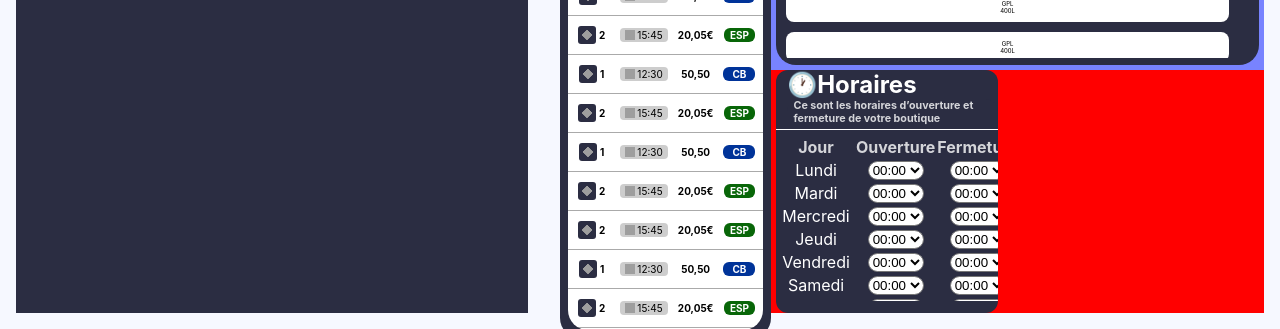
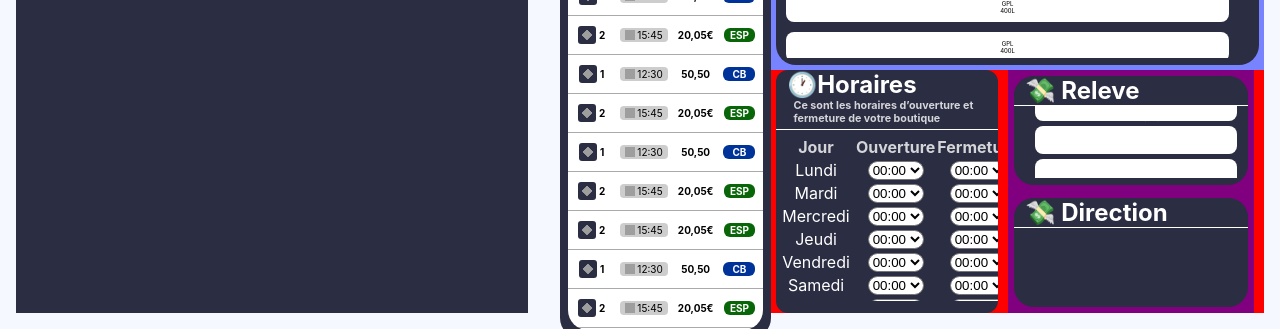
Before and after one commit to ThomasPorteletteGit/ERP, a React (Create React App) app in the folder frontend/: page / in a window 1280 px wide. Shown: the part 471-800 px from the top of the page. Built offline with nearby package versions, Linux system fonts and the light colour scheme; grey boxes are pictures that could not be loaded.

Commit message:
releve & dashboard components

```diff
--- a/frontend/src/components/Dashboard.js
+++ b/frontend/src/components/Dashboard.js
@@ -10,6 +10,8 @@
 import Transaction from './Transaction';
 import Stocks from './Stocks';
 import Incidents from './Incidents';
+import Releve from './Releve';
+import Direction from './Direction';
 
 const Dashboard = () => {
     // const fonctionnalites = ["Choix Paiement", "Montant à payer", "Panier", "A venir", "A venir", "A venir"];
@@ -71,6 +73,11 @@
 
                             <div className="horaires-releve-direction">
                                 <Horaires />
+
+                                <div className='releve-direction'>
+                                    <Releve />
+                                    <Direction />
+                                </div>
                             </div>
 
                         </div>
--- /dev/null
+++ b/frontend/src/components/Direction.js
@@ -0,0 +1,15 @@
+import React from 'react';
+
+const Releve = () => {
+    return (
+        <section id="direction">
+            <div className="top_container">
+                <h2 className='component-title'>💸 Direction</h2>
+            </div>
+            <div className="direction-container">
+            </div>
+        </section>
+    );
+};
+
+export default Releve;
--- /dev/null
+++ b/frontend/src/components/Releve.js
@@ -0,0 +1,33 @@
+import React from 'react';
+
+// relevés à récup dans la bd
+const releves = [
+    { id_incident: 1, date: '2024-03-01', description: 'Problème de pompe', niveau: 2 },
+    { id_incident: 2, date: '2024-03-02', description: 'Fuite de carburant', niveau: 1 },
+    { id_incident: 2, date: '2024-03-02', description: 'Fuite de carburant', niveau: 1 },
+];
+
+const Releve = () => {
+    return (
+        <section id="releve">
+            <div className="top_container">
+                <h2 className='component-title'>💸 Releve</h2>
+            </div>
+            <div className="releve-container">
+                {/* pour chaque releve */}
+                {releves.map((releve, index) => (
+                    <div key={index} className="releve">
+                        <p>ID: {releve.id_incident}</p>
+                        <p>{releve.date}</p>
+                        <p>Niveau: {releve.niveau}</p>
+                        <span className='releve-desc'>
+                            <p>{releve.description}</p>
+                        </span>
+                    </div>
+                ))}
+            </div>
+        </section>
+    );
+};
+
+export default Releve;
--- a/frontend/src/styles/main.css
+++ b/frontend/src/styles/main.css
@@ -264,12 +264,23 @@
 }
 
 .dashboard-right .horaires-releve-direction {
+    display: flex;
     height: 37.5%;
     background-color: #ff0000;
     width: 100%;
 }
 
-
+.dashboard-right .releve-direction {
+    margin-left: 2%;
+    display: flex;
+    align-items: center;
+    justify-content: center;
+    flex-direction: column;
+    gap: 5%;
+    height: 100%;
+    width: 50%;
+    background-color: purple;
+}
 
 
 
@@ -661,7 +672,7 @@
     margin-bottom: 20px;
 }
 
-#horaires h2{
+#horaires h2 {
     text-align: left;
 }
 
@@ -787,3 +798,31 @@
 .incident-desc {
     box-shadow: 0 0 10px 0 rgba(0, 0, 0, 0.2);
 }
+
+/*releves, direction*/
+
+#releve,
+#direction {
+    width: 95%;
+    height: 45%;
+    background-color: #2b2d42;
+    border-radius: 20px;
+}
+
+.releve-container {
+    color: white;
+    height: 66%;
+    display: flex;
+    align-items: center;
+    justify-content: center;
+    flex-direction: column;
+    margin-left: 10px;
+    overflow: auto;
+}
+
+.releve {
+    width: 90%;
+    margin-bottom: 5px;
+    border-radius: 8px;
+    background-color: white;
+}
```
